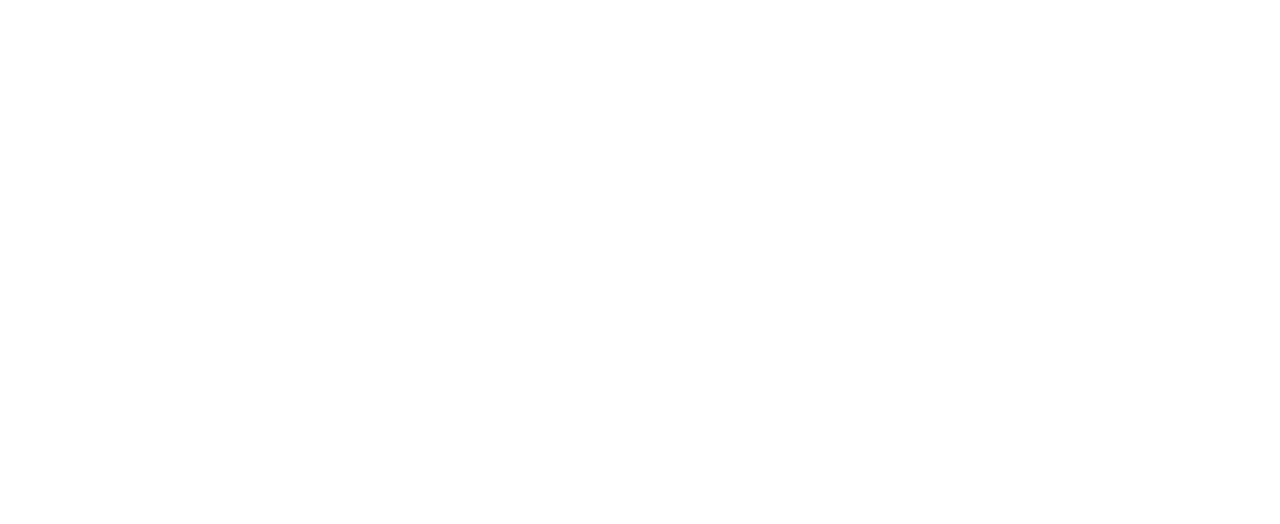
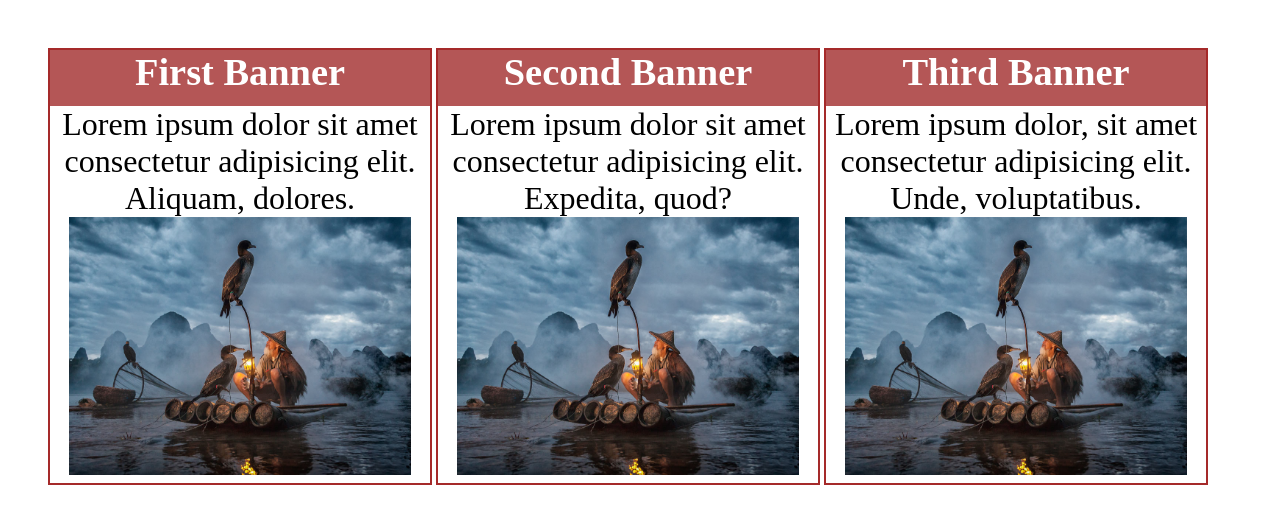
Before and after one commit to thesergioliveira/workOut, a plain HTML site: page frontendProjects/board/index.html in a window 1280 px wide. Drawn offline with Linux system fonts and the light colour scheme.

Commit message:
new sections and some text

```diff
--- a/frontendProjects/board/index.html
+++ b/frontendProjects/board/index.html
@@ -1,11 +1,42 @@
 <!DOCTYPE html>
 <html lang="en">
+
 <head>
     <meta charset="UTF-8">
     <meta name="viewport" content="width=device-width, initial-scale=1.0">
+    <link rel="stylesheet" href="./style.css">
     <title>Document</title>
 </head>
+
 <body>
+    <main>
+
+
+        <section>
+            <div>
+                <h3>First Banner</h3>
+            </div class="text">
+            <div>Lorem ipsum dolor sit amet consectetur adipisicing elit. Aliquam, dolores.</div>
+            <div><img src="./images/983794168.jpg" alt="birds-on-boat"></div>
+        </section>
+        <section>
+            <div>
+                <h3>Second Banner</h3>
+            </div>
+            <div>Lorem ipsum dolor sit amet consectetur adipisicing elit. Expedita, quod?</div>
+            <div><img src="./images/983794168.jpg" alt="birds-on-boat"></div>
+        </section>
+        <section>
+            <div>
+                <h3>Third Banner</h3>
+            </div>
+            <div>Lorem ipsum dolor, sit amet consectetur adipisicing elit. Unde, voluptatibus.</div>
+            <div><img src="./images/983794168.jpg" alt="birds-on-boat"></div>
+        </section>
+    </main>
+
+
 
 </body>
+
 </html>
--- a/frontendProjects/board/style.css
+++ b/frontendProjects/board/style.css
@@ -3,3 +3,42 @@
     margin: 0;
     padding: 0;
 }
+
+body{
+    text-align: center;
+}
+
+main{
+    position: absolute;
+    top: 3rem;
+    left: 3rem;
+}
+
+section{
+    border: 2px solid brown;
+    display: inline-block;
+    width: 30vw;
+    margin: auto;
+
+}
+
+h3{
+    height: 7vh;
+    background-color: rgb(180, 86, 86);
+    color: white;
+    font-size: 3vw;
+}
+div{
+    font-size: 2.5vw;
+}
+
+.text{
+    margin-bottom: 10px;
+}
+
+
+
+img{
+    width: 90%;
+
+}
```
Also changed, not shown: frontendProjects/board/images/983794168.jpg (added).
